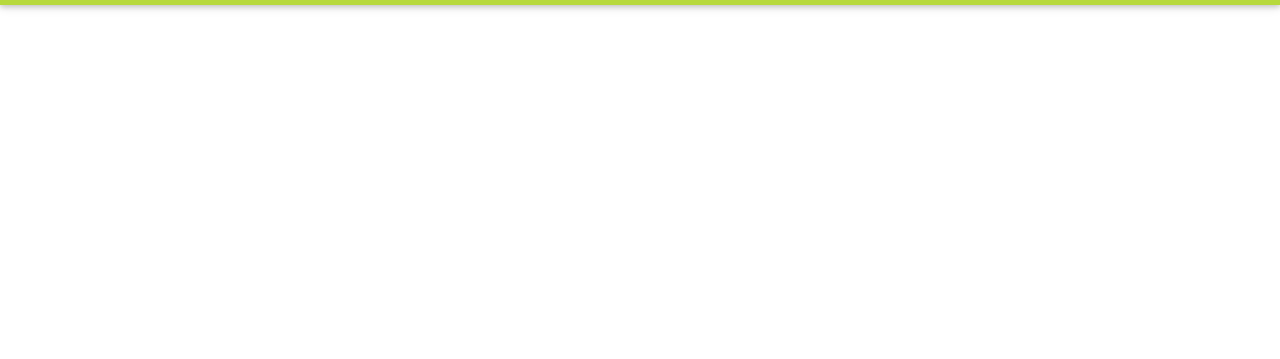
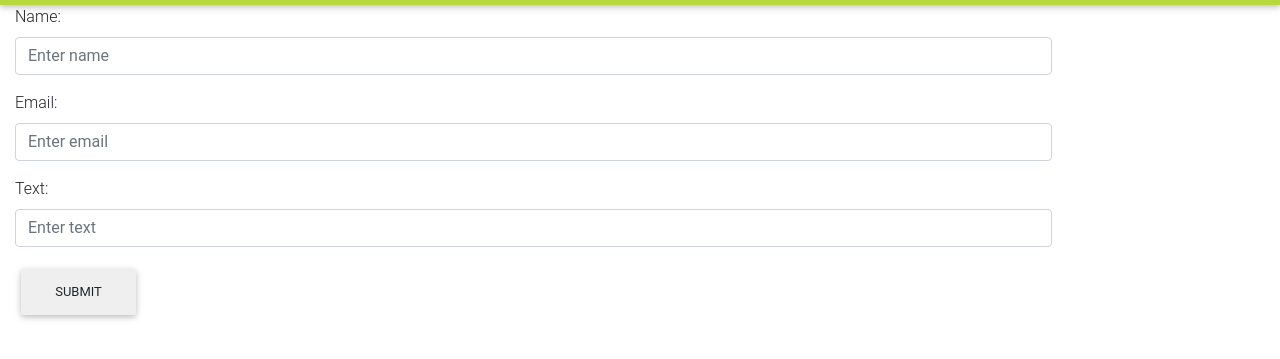
Before and after one commit to tannerkistler/GreenTeamBrazil, a plain HTML site: page politics.html in a window 1280 px wide. Shown: the part 47-406 px from the top of the page. Drawn offline with nearby package versions, Linux system fonts and the light colour scheme; a web font is replaced by a local one.

Commit message:
Update politics.html

```diff
--- a/politics.html
+++ b/politics.html
@@ -54,5 +54,40 @@
     </div>
     </nav>
  </header>
+
+<footer>
+    <form class="form-horizontal" action="../scripts/webform.php" method="post">
+      <div class="form-group">
+          <label class="control-label col-sm-2" for="name">
+              Name:
+          </label>
+          <div class="col-sm-10">
+              <input type="text" class="form-control" name="name" id="name" placeholder="Enter name">
+          </div>
+      </div>
+      <div class="form-group">
+          <label class="control-label col-sm-2" for="email">
+              Email:
+          </label>
+          <div class="col-sm-10">
+              <input type="text" class="form-control" name="email" id="email" placeholder="Enter email">
+          </div>
+      </div>
+      <div class="form-group">
+        <label class="control-label col-sm-2" for="text">
+            Text:
+        </label>
+        <div class="col-sm-10">
+            <input type="text" class="form-control" name="text" id="text" placeholder="Enter text">
+        </div>
+    </div>
+
+  <div class="form-group">
+  <div class="col-sm-offset-2 col-sm-10">
+      <button type="submit" class="btn">Submit</button>
+  </div>
+  </div>
+  </footer>
+
 </body>
 </html>
```
